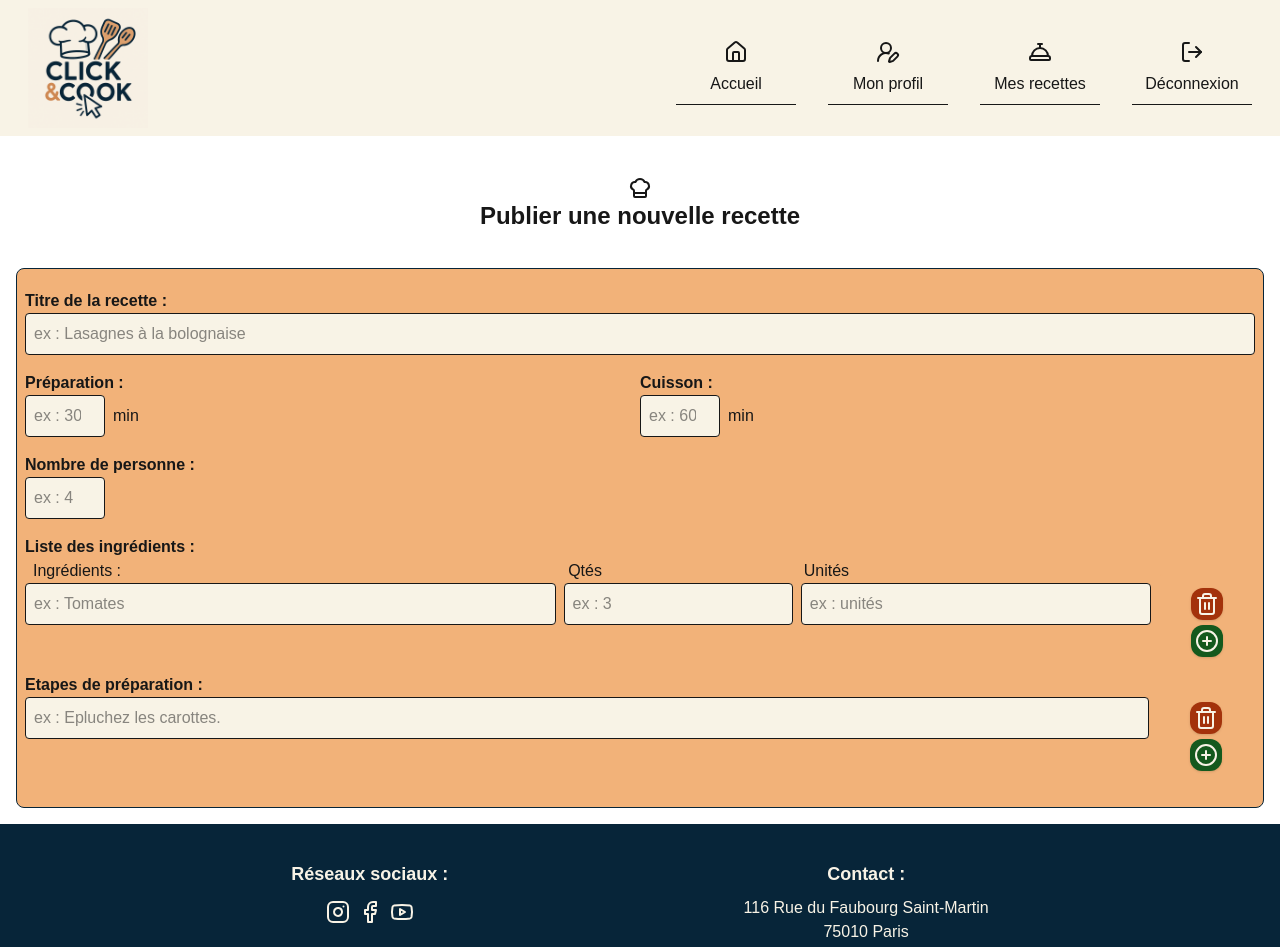
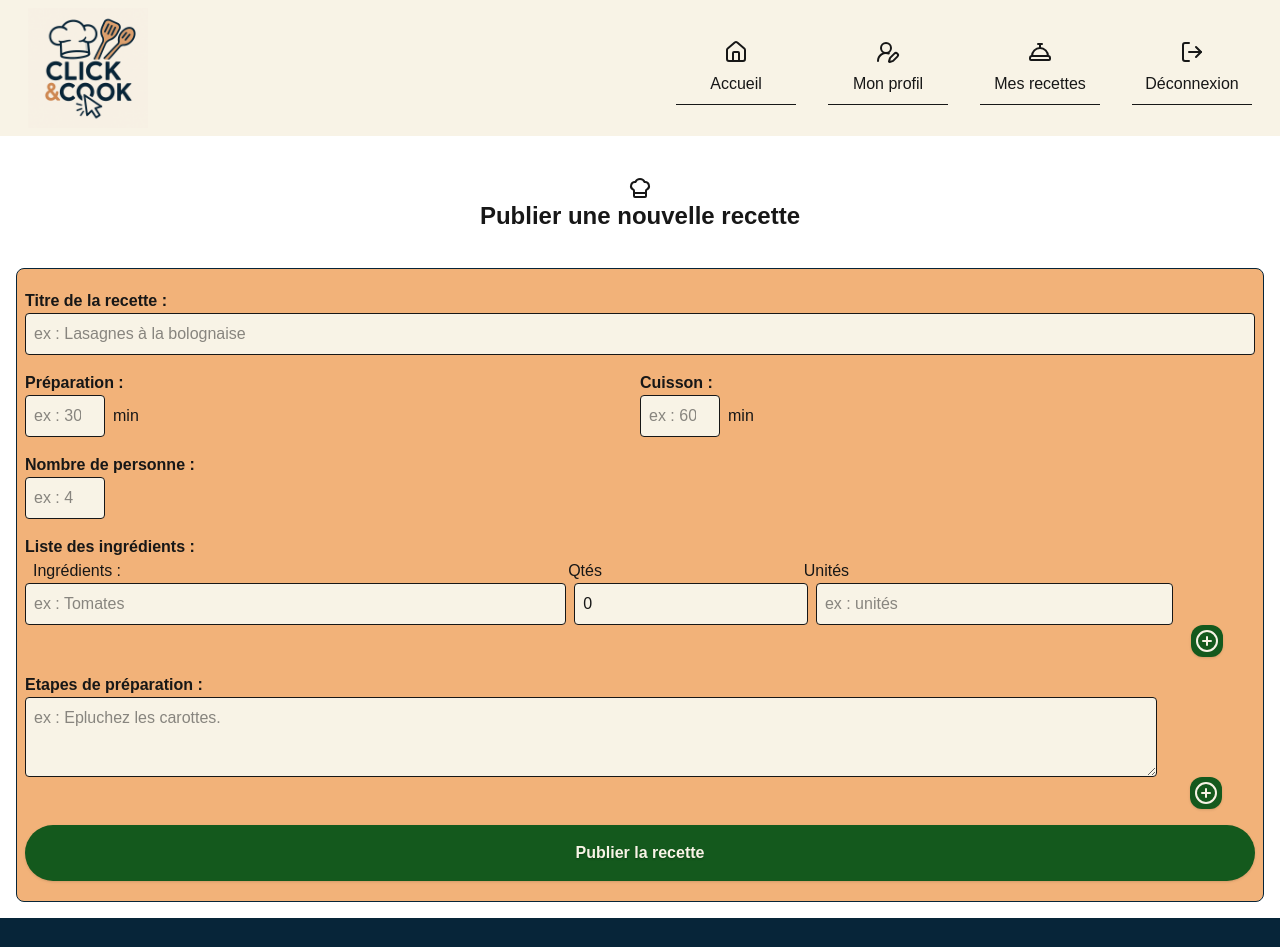
Before and after one commit to Edwige08/click_and_cook_front, a Next.js app: page /home/publishRecipe in a window 1280 px wide. Shown: the top 947 px of the page. Built offline with nearby package versions, Linux system fonts and the light colour scheme.

Commit message:
update FormRecipe adding the possibility to add another ingredient section or step section

```diff
--- a/src/components/FormRecipe.tsx
+++ b/src/components/FormRecipe.tsx
@@ -1,7 +1,51 @@
+'use client'
+
 import { CirclePlus, Trash2 } from "lucide-react";
 import Input from "./Input";
+import { useState } from "react";
+import ButtonGreen from "./ButtonGreen";
 
 export default function FormRecipe() {
+
+    interface Ingredient {
+        ingredient: string,
+        quantity: number,
+        unity: string
+    }
+
+    interface Step {
+        description: string
+    }
+
+    const [ingredientsList, setIngredientsList] = useState<Ingredient[]>([{ ingredient: "", quantity: 0, unity: "" }]);
+    const [stepsList, setStepsList] = useState<Step[]>([{ description: "" }]);
+
+    const addIngredient = (event: React.MouseEvent<HTMLButtonElement>) => {
+        setIngredientsList((prev) => ([...prev, { ingredient: "", quantity: 0, unity: "" }]))
+    }
+
+    const addStep = (event: React.MouseEvent<HTMLButtonElement>) => {
+        setStepsList((prev) => ([...prev, { description: "" }]))
+    }
+
+    const handleChangeIng = (value: string | number, key: keyof Ingredient, index: number) => {
+        let updated: Ingredient[] = [...ingredientsList]
+        if (key === 'quantity') {
+            updated[index][key] = value as number;
+        } else {
+            updated[index][key] = value as string;
+        }
+        setIngredientsList(updated)
+    }
+
+    const handleChangeStep = (value: string, key: keyof Step, index: number) => {
+        let updated: Step[] = [...stepsList]
+        updated[index][key] = value;
+        setStepsList(updated)
+    }
+
+    console.log("ingredientsList : ", ingredientsList);
+
     return (
         <form className="m-4 px-2 py-5 border border-(--darkBlue) rounded-lg bg-(--orangeColor)">
             <div>
@@ -57,36 +101,52 @@ export default function FormRecipe() {
                             <p className="w-[29%]">Unités</p>
                             <p className="w-[8%] text-(--orangeColor)">.</p>
                         </div>
-                        <div className="flex flex-row gap-2">
+                        {ingredientsList.map((ingr, index: number) => {
+                            return (
+                                <div
+                                    className="flex flex-row gap-2"
+                                    key={index}>
                                     <Input
                                         inputName="ingredient"
                                         type="text"
                                         placeholder="ex : Tomates"
                                         classes="w-[44%]"
+                                        value={ingr.ingredient}
+                                        onChange={(e: React.ChangeEvent<HTMLInputElement>) => handleChangeIng(e.target.value, 'ingredient', index)}
                                     />
                                     <Input
                                         inputName="quantity"
                                         type="number"
                                         placeholder="ex : 3"
                                         classes="w-[19%]"
+                                        value={ingr.quantity}
+                                        onChange={(e: React.ChangeEvent<HTMLInputElement>) => handleChangeIng(e.target.value, 'quantity', index)}
                                     />
                                     <Input
                                         inputName="unity"
                                         type="text"
                                         placeholder="ex : unités"
                                         classes="w-[29%]"
+                                        value={ingr.unity}
+                                        onChange={(e: React.ChangeEvent<HTMLInputElement>) => handleChangeIng(e.target.value, 'unity', index)}
                                     />
-                            <button className="flex flex-col items-center w-[8%] ">
+                                </div>
+
+                            )
+                        })}
+                        {/* <button className="flex flex-col items-center w-[8%] ">
                             <p className="m-auto p-1 rounded-xl shadow-sm bg-(--redColor) text-(--lightColor)">
                                 <Trash2 />
                             </p>
-                            </button>
-                        </div>
+                        </button> */}
                         <div className="flex flex-row gap-2">
                             <div className="w-[44%] text-(--orangeColor)">.</div>
                             <div className="w-[19%] text-(--orangeColor)">.</div>
                             <div className="w-[29%] text-(--orangeColor)">.</div>
-                            <button className="flex flex-col items-center w-[8%]">
+                            <button
+                                type="button"
+                                className="flex flex-col items-center w-[8%]"
+                                onClick={addIngredient}>
                                 <p className="m-auto p-1 rounded-xl shadow-sm bg-(--greenColor) text-(--lightColor)">
                                     <CirclePlus />
                                 </p>
@@ -97,22 +157,36 @@ export default function FormRecipe() {
                 <div className="flex flex-col mb-4">
                     <p className="font-bold">Etapes de préparation :</p>
                     <div className="flex flex-col gap-2">
+                        {stepsList.map((step, index: number) => {
+                            return (
                                 <div className="flex flex-row gap-2">
-                            <Input
+                                    <textarea
+                                        name="step"
+                                        placeholder="ex : Epluchez les carottes."
+                                        className="p-2 rounded-sm border bg-(--lightColor) w-[92%] h-20"
+                                        value={step.description}
+                                        onChange={(e: React.ChangeEvent<HTMLTextAreaElement>) => handleChangeStep(e.target.value, 'description', index)}
+                                    />
+                                    {/* <Input
                                 inputName="step"
                                 type="text"
                                 placeholder="ex : Epluchez les carottes."
-                                classes="w-[92%]"
-                            />
-                            <button className="flex flex-col items-center w-[8%] ">
+                                classes="w-[92%] h-20"
+                            /> */}
+                                    {/* <button className="flex flex-col items-center w-[8%] ">
                                 <p className="m-auto p-1 rounded-xl shadow-sm bg-(--redColor) text-(--lightColor)">
                                     <Trash2 />
                                 </p>
-                            </button>
+                            </button> */}
                                 </div>
+                            )
+                        })}
                     </div>
                     <div className="flex flex-col items-end">
-                        <button className="flex flex-col items-center w-[8%]">
+                        <button
+                            type="button"
+                            className="flex flex-col items-center w-[8%]"
+                            onClick={addStep}>
                             <p className="m-auto p-1 rounded-xl shadow-sm bg-(--greenColor) text-(--lightColor)">
                                 <CirclePlus />
                             </p>
@@ -120,6 +194,11 @@ export default function FormRecipe() {
                     </div>
                 </div>
             </div>
+            <div className="flex flex-col justify-center m-auto">
+                <ButtonGreen
+                type="submit"
+                text="Publier la recette"/>
+            </div>
         </form>
     )
 }
```
Lines whose indentation alone changed are shown as unchanged.
